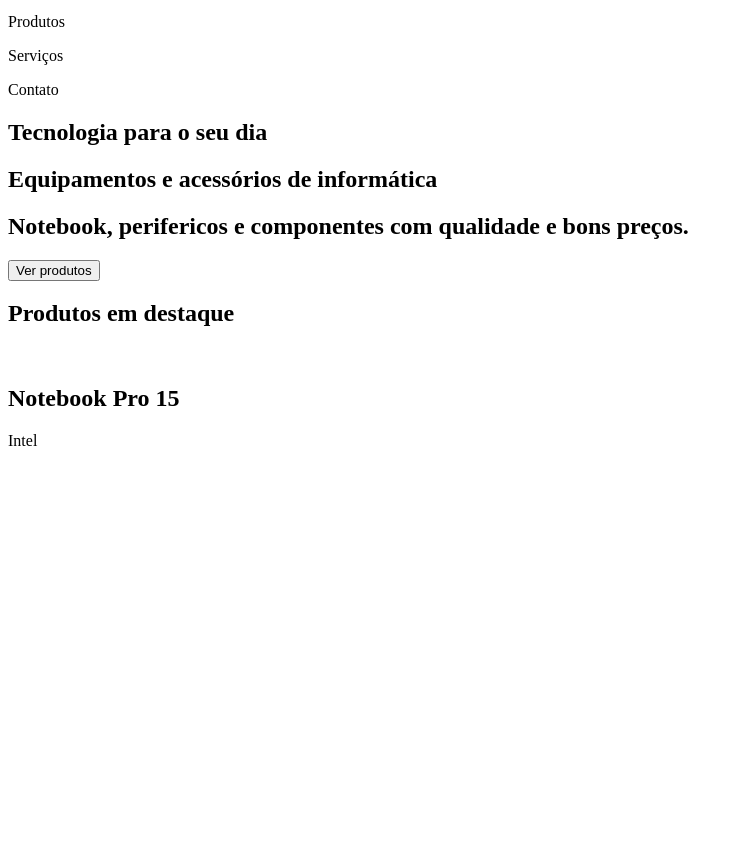
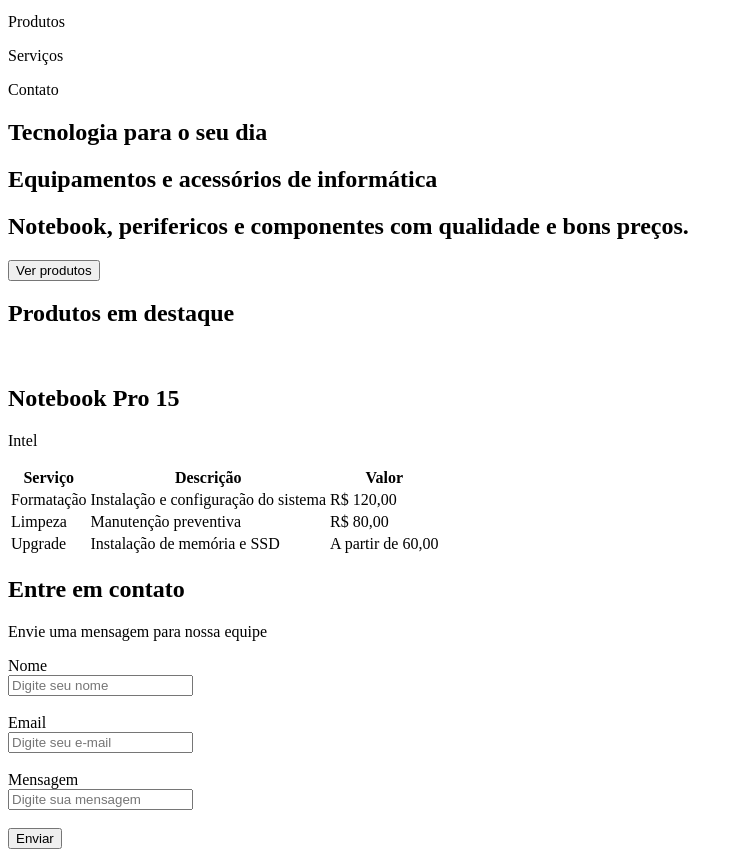
Before and after one commit to IngridyCandido/TechStore, a plain HTML site: page index.html in a window 1280 px wide. Shown: the part 101-958 px from the top of the page, without its empty margins (0-743 px from the left). Before the commit the page ends 800 px from the top, so only its background shows below. Drawn offline with Linux system fonts and the light colour scheme.

Commit message:
Update HTML

```diff
--- a/index.html
+++ b/index.html
@@ -1,10 +1,12 @@
 <!DOCTYPE html>
 <html lang="pt-br">
+
 <head>
     <meta charset="UTF-8">
     <meta name="viewport" content="width=device-width, initial-scale=1.0">
     <title>TechStore</title>
 </head>
+
 <body>
     <div class="menu">
         <h1>TechStore</h1>
@@ -29,5 +31,46 @@
             </div>
         </section>
     </div>
+    <!-- Serviços, formulário e footer -->
+    <div>
+        <table>
+            <tr>
+                <th>Serviço</th>
+                <th>Descrição</th>
+                <th>Valor</th>
+            </tr>
+            <tr>
+                <td>Formatação</td>
+                <td>Instalação e configuração do sistema</td>
+                <td>R$ 120,00</td>
+            </tr>
+            <tr>
+                <td>Limpeza</td>
+                <td>Manutenção preventiva</td>
+                <td>R$ 80,00</td>
+            </tr>
+            <tr>
+                <td>Upgrade</td>
+                <td>Instalação de memória e SSD</td>
+                <td>A partir de 60,00</td>
+            </tr>
+        </table>
+    </div>
+    <div>
+        <h2>Entre em contato</h2>
+        <p>Envie uma mensagem para nossa equipe</p>
+    </div>
+    <div>
+        <form>
+            <label for="fname">Nome</label><br>
+            <input type="text" id="fname" placeholder="Digite seu nome"><br><br>
+            <label for="fname">Email</label><br>
+            <input type="text" id="fname" placeholder="Digite seu e-mail"><br><br>
+            <label for="fname">Mensagem</label><br>
+            <input type="text" id="fname" placeholder="Digite sua mensagem"><br><br>
+            <input type="submit" value="Enviar">
+        </form>
+    </div>
 </body>
+
 </html>
```
